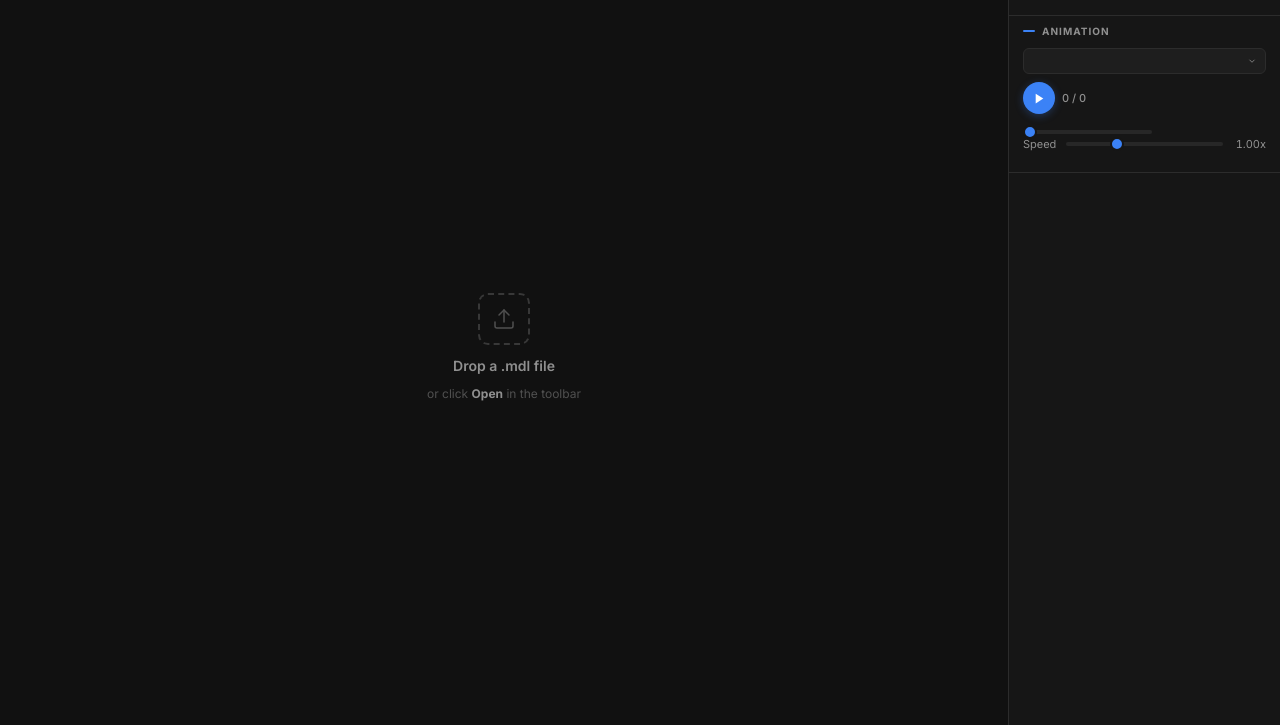
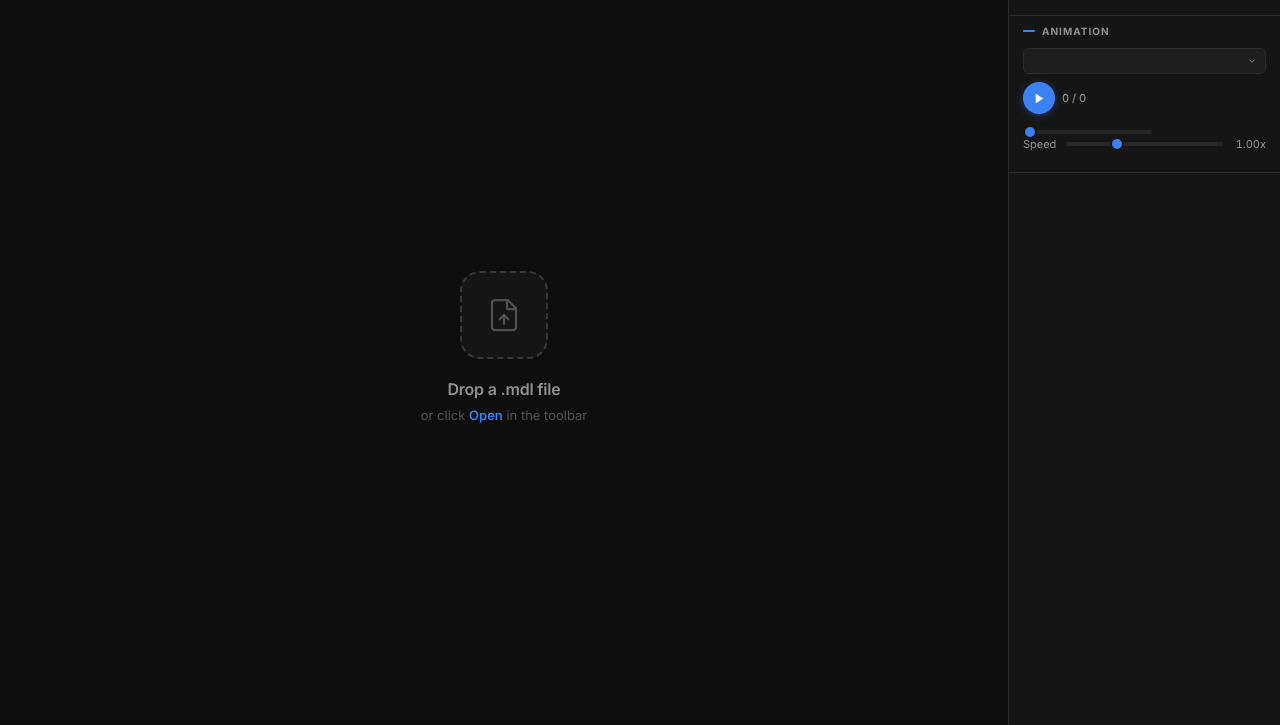
Before and after one commit to luavoxis/hlmv-web, a website built with Vite: page index.html in a window 1280 px wide. Shown: the part 75-800 px from the top of the page. Built offline with nearby package versions, Linux system fonts and the light colour scheme.

Commit message:
hide canvas until model loaded, redesign empty state

```diff
--- a/index.html
+++ b/index.html
@@ -123,17 +123,19 @@
     .empty {
       position: absolute; inset: 0;
       display: flex; flex-direction: column; align-items: center; justify-content: center;
-      gap: 12px; pointer-events: none; user-select: none; z-index: 5;
+      gap: 20px; pointer-events: none; user-select: none; z-index: 5;
     }
     .empty-icon {
-      width: 52px; height: 52px; border-radius: var(--r2);
+      width: 88px; height: 88px; border-radius: 20px;
       border: 2px dashed var(--border2);
       display: flex; align-items: center; justify-content: center;
+      background: var(--surface);
+      transition: border-color .2s, background .2s;
     }
-    .empty-icon svg { width: 24px; height: 24px; stroke: var(--text3); }
-    .empty-title { color: var(--text2); font-size: 14px; font-weight: 600; }
-    .empty-sub   { color: var(--text3); font-size: 12px; }
-    .empty-sub strong { color: var(--text2); }
+    .empty-icon svg { width: 36px; height: 36px; stroke: var(--text3); stroke-width: 1.5; }
+    .empty-title { color: var(--text2); font-size: 16px; font-weight: 600; letter-spacing: -.2px; }
+    .empty-sub   { color: var(--text3); font-size: 13px; margin-top: -12px; }
+    .empty-sub strong { color: var(--accent); font-weight: 600; }
 
     /* ─── Drop overlay ────────────────────────────────────────────────── */
     .drop-overlay {
--- a/src/main.ts
+++ b/src/main.ts
@@ -84,6 +84,7 @@ function loadModel(mdl: ParsedMDL): void {
   const { group, results, eyePosition } = builder.build(mdl, parser)
   currentGroup = group
   viewer.scene.add(group)
+  viewer.show()
 
   // Fit camera to model bounding box
   viewer.fitCamera(group, eyePosition)
--- a/src/renderer/ModelViewer.ts
+++ b/src/renderer/ModelViewer.ts
@@ -24,9 +24,10 @@ export class ModelViewer {
   constructor(container: HTMLElement) {
     this.renderer = new WebGLRenderer({ antialias: true, alpha: false })
     this.renderer.setPixelRatio(Math.min(window.devicePixelRatio, 2))
-    this.renderer.setClearColor(new Color(0x111111))
+    this.renderer.setClearColor(new Color(0x0e0e0e))
     this.renderer.toneMapping = 4          // ACESFilmicToneMapping
     this.renderer.toneMappingExposure = 1.2
+    this.renderer.domElement.style.display = 'none'
     container.appendChild(this.renderer.domElement)
 
     this.scene  = new Scene()
@@ -139,6 +140,10 @@ export class ModelViewer {
     this.viewMode.setMode(mode)
   }
 
+  show(): void {
+    this.renderer.domElement.style.display = 'block'
+  }
+
   // ── Input ─────────────────────────────────────────────────────────────────
 
   private setupInput(el: HTMLElement): void {
--- a/src/ui/AppShell.ts
+++ b/src/ui/AppShell.ts
@@ -107,10 +107,11 @@ export class AppShell {
     const el = this.el('div', 'empty')
     el.innerHTML = `
       <div class="empty-icon">
-        <svg viewBox="0 0 24 24" fill="none" stroke="currentColor" stroke-width="1.5" stroke-linecap="round">
-          <path d="M21 15v4a2 2 0 0 1-2 2H5a2 2 0 0 1-2-2v-4"/>
-          <polyline points="17 8 12 3 7 8"/>
-          <line x1="12" y1="3" x2="12" y2="15"/>
+        <svg viewBox="0 0 24 24" fill="none" stroke="currentColor" stroke-linecap="round" stroke-linejoin="round">
+          <path d="M14.5 2H6a2 2 0 0 0-2 2v16a2 2 0 0 0 2 2h12a2 2 0 0 0 2-2V7.5L14.5 2z"/>
+          <polyline points="14 2 14 8 20 8"/>
+          <line x1="12" y1="18" x2="12" y2="12"/>
+          <polyline points="9 15 12 12 15 15"/>
         </svg>
       </div>
       <p class="empty-title">Drop a .mdl file</p>
```
